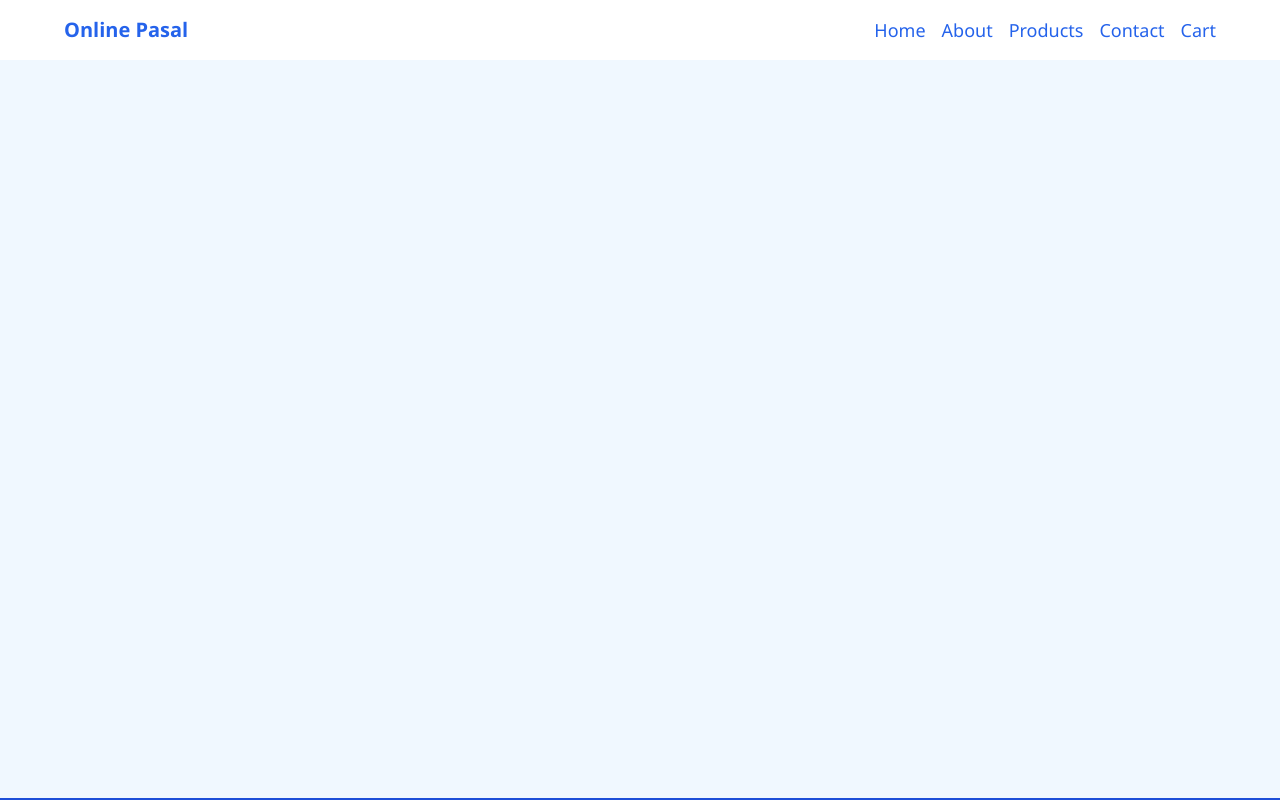
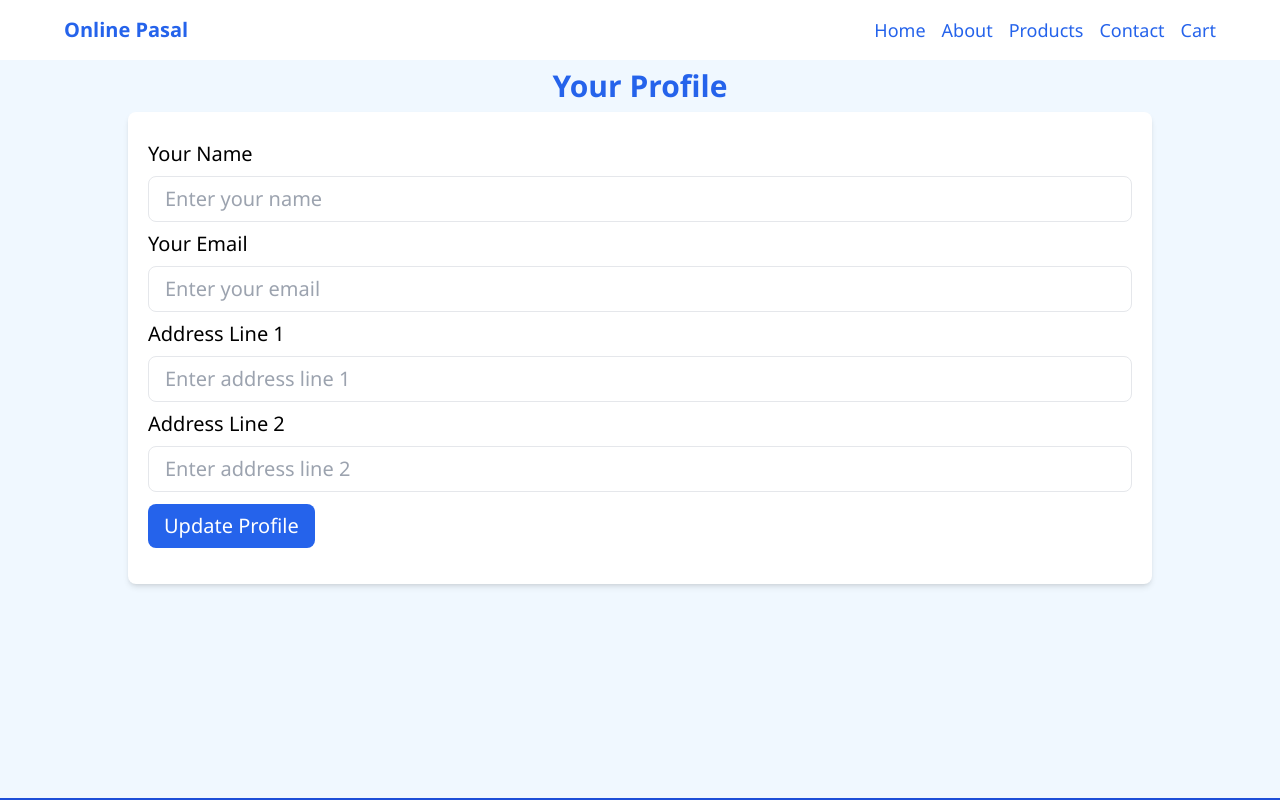
Before and after one commit to sujitbarnawal/e-commerce-app, a Nuxt app: page /my-profile in a window 1280 px wide. Shown: the top 800 px of the page. Built offline with nearby package versions, Linux system fonts and the light colour scheme.

Commit message:
feat: Added my-profile page with updating feature

```diff
--- a/app/components/AppNavbar.vue
+++ b/app/components/AppNavbar.vue
@@ -8,7 +8,7 @@ const { user, logout } = useAuth()
     <header class=" flex items-center h-[60px] sticky top-0 bg-white">
         <nav class="w-[90%] mx-auto flex items-center justify-between">
 
-            <p @click="navigateTo('/')" class="text-blue-600 text-xl font-bold cursor-pointer">Online Pasal</p>
+            <p  @click="navigateTo('/')" class="text-blue-600 text-xl font-bold cursor-pointer">Online Pasal</p>
             <div class="hidden md:flex items-center gap-4 text-lg ">
                 <NuxtLink class="text-blue-600 hover:scale-105 transition-transform duration-75"
                     active-class="underline" to="/">Home</NuxtLink>
@@ -40,7 +40,7 @@ const { user, logout } = useAuth()
                             d="m256-200-56-56 224-224-224-224 56-56 224 224 224-224 56 56-224 224 224 224-56 56-224-224-224 224Z" />
                     </svg>
                 </p>
-                <p class="text-white text-center bg-blue-600 w-1/2 rounded-lg p-1 text-sm" v-if="user">{{
+                <p @click="navigateTo('/my-profile')" class="cursor-pointer text-white text-center bg-blue-600 w-1/2 rounded-lg p-1 text-sm" v-if="user">{{
                     user?.name.split(' ')[0] }}</p>
                 <NuxtLink @click="isMobileMenu = false"
                     class="text-blue-600 hover:scale-105 transition-transform duration-75" active-class="underline"
@@ -65,7 +65,7 @@ const { user, logout } = useAuth()
             </div>
 
         </nav>
-        <p class="hidden md:flex bg-blue-600 w-5 h-5  items-center justify-center font-bold mr-4 text-white rounded-full p-5"
+        <p @click="navigateTo('/my-profile')" class="cursor-pointer hidden md:flex bg-blue-600 w-5 h-5  items-center justify-center font-bold mr-4 text-white rounded-full p-5"
             v-if="user">{{ user.name.charAt(0).toUpperCase() }}</p>
     </header>
 </template>
--- a/app/composables/useAuth.ts
+++ b/app/composables/useAuth.ts
@@ -2,7 +2,6 @@ export type User={
     name:string ,
     email:string,
     password:string,
-    image:string| null,
     address:{
         line1:string|null,
         line2:string|null
--- a/app/pages/my-profile.vue
+++ b/app/pages/my-profile.vue
@@ -1,3 +1,81 @@
+<script setup lang="ts">
+const { user } = useAuth()
+const name = ref(user.value?.name||'')
+const email = ref(user.value?.email||'')
+const address1 = ref(user.value?.address.line1||'')
+const address2 = ref(user.value?.address.line2||'')
+const error = ref('')
+const loading = ref(false)
+
+
+const updateProfile = async () => {
+    error.value = ""
+    if (name.value && name.value.length < 3) {
+        error.value = 'Name must be atleast 3 letters'
+        return
+    }
+    try {
+        loading.value = true
+        await new Promise((res) => setTimeout(res, 1000))
+        const updatedData:User={
+            ...user.value,
+            name:name.value,
+            email:email.value,
+            password:user.value?.password || '',
+            address:{
+                line1:address1.value,
+                line2:address2.value
+            }
+        }
+        user.value=updatedData
+        const cookie = useCookie<User | null>("auth_user")
+        cookie.value = updatedData
+        alert('Profile Updated!')
+
+    } catch (e) {
+        console.log(e)
+        error.value="Failed to update"
+    } finally {
+        loading.value = false
+    }
+}
+
+useSeo(name.value!, 'View your profile')
+
+</script>
+
 <template>
+    <section class="max-w-5xl mx-auto pb-20">
+        <h1 class="text-3xl font-bold text-blue-600 mt-2 text-center">Your Profile</h1>
 
+        <form @submit.prevent="updateProfile"
+            class="mt-2 bg-white rounded-lg shadow-md hover:shadow-lg transition-shadow p-5">
+            <div class="mt-2 text-sm text-red-600" v-if="error">{{ error }}</div>
+            <div>
+                <label class="text-xl block mt-2 " for="name">Your Name</label>
+                <input placeholder="Enter your name" required="true" type="text" v-model="name"
+                    class="px-4 py-2 w-full border mt-2 text-xl focus:outline-none focus:ring rounded-lg">
+            </div>
+            <div>
+                <label class="text-xl block mt-2 " for="name">Your Email</label>
+                <input placeholder="Enter your email" required="true" type="email" v-model="email"
+                    class="px-4 py-2 w-full border mt-2 text-xl focus:outline-none focus:ring rounded-lg">
+            </div>
+            <div>
+                <label class="text-xl block mt-2 " for="name">Address Line 1</label>
+                <input placeholder="Enter address line 1" required="true" type="text" v-model="address1"
+                    class="px-4 py-2 w-full border mt-2 text-xl focus:outline-none focus:ring rounded-lg">
+            </div>
+            <div>
+                <label class="text-xl block mt-2 " for="name">Address Line 2</label>
+                <input placeholder="Enter address line 2" required="true" type="text" v-model="address2"
+                    class="px-4 py-2 w-full border mt-2 text-xl focus:outline-none focus:ring rounded-lg">
+            </div>
+            <button :disabled="loading"
+                class="bg-blue-600 hover:bg-blue-700 transition-colors text-xl mt-3 text-white mb-4 px-4 py-2 rounded-lg max-sm:w-full"
+                type="submit">{{loading?"Updating...":"Update Profile"}}</button>
+
+        </form>
+
+    </section>
 </template>
--- a/app/pages/signup.vue
+++ b/app/pages/signup.vue
@@ -37,7 +37,6 @@ const submitForm=async()=>{
             name:name.value,
             email:email.value,
             password:password.value,
-            image:null,
             address:{
                 line1:null,
                 line2:null
```
